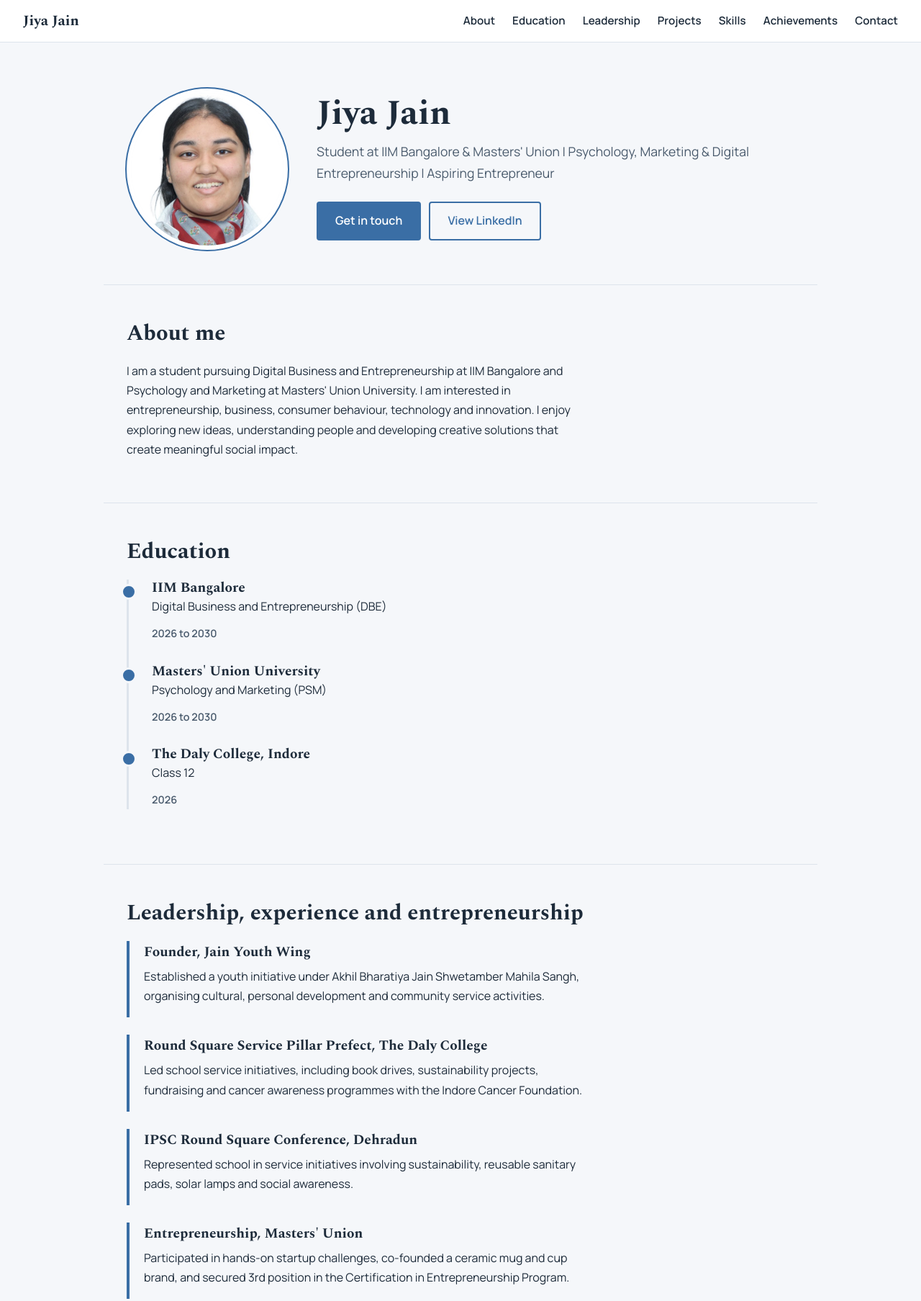
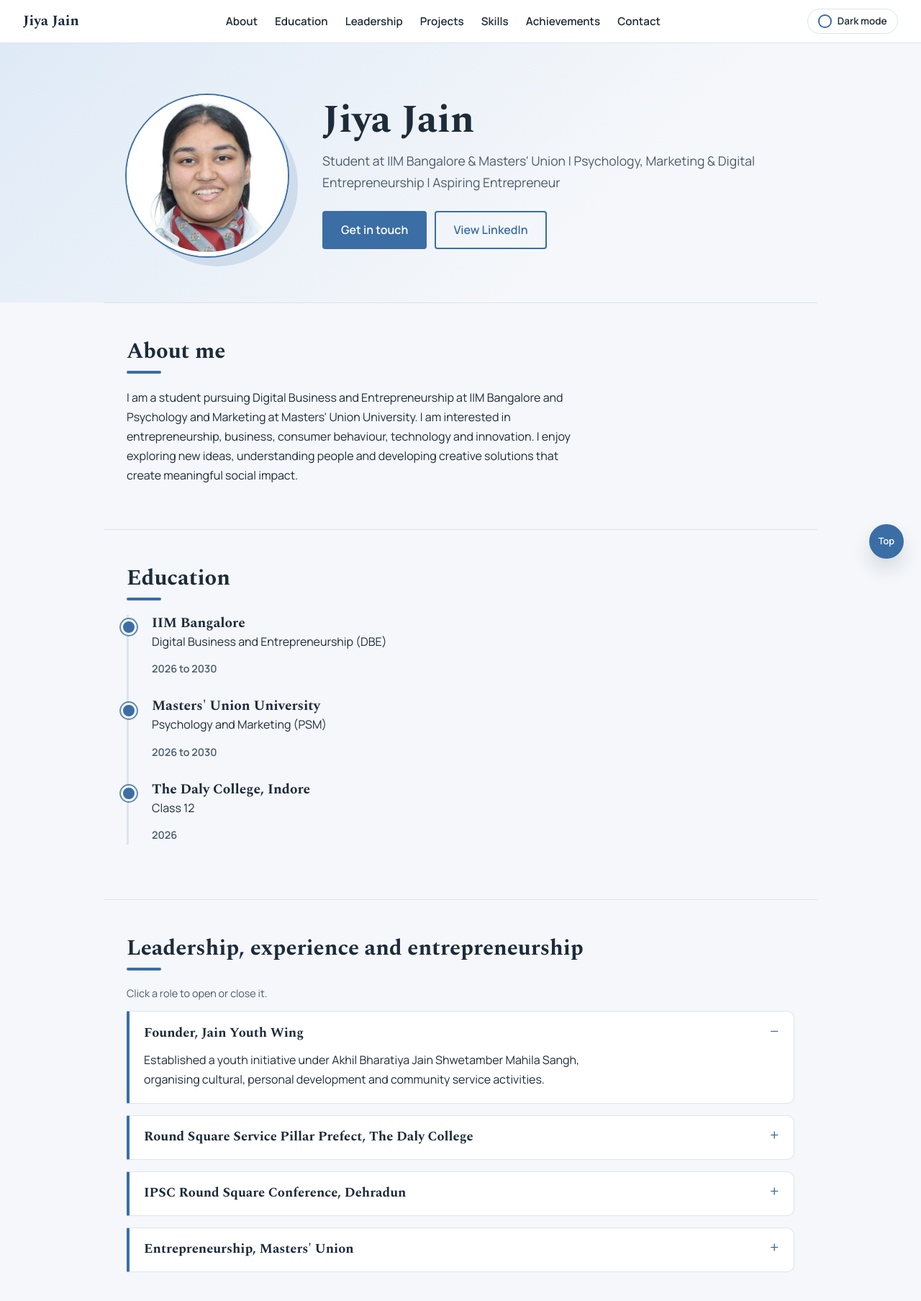
Before and after one commit to jiyajain-2804/resume-website, a plain HTML site: page index.html in a window 1280 px wide. Shown: the top 1807 px of the page at 72% size. Drawn offline with nearby package versions, Linux system fonts and the light colour scheme.

Commit message:
Add files via upload

```diff
--- a/index.html
+++ b/index.html
@@ -22,15 +22,19 @@
       <li><a href="#achievements">Achievements</a></li>
       <li><a href="#contact">Contact</a></li>
     </ul>
+    <input type="checkbox" id="theme" class="theme-input">
+    <label for="theme" class="theme-switch">Dark mode</label>
   </nav>
 
   <header id="top">
+    <div class="hero-inner">
     <img class="profile-photo" src="images/jiya.jpg" alt="Portrait of Jiya Jain">
     <div class="intro">
       <h1>Jiya Jain</h1>
       <p class="tagline">Student at IIM Bangalore &amp; Masters' Union | Psychology, Marketing &amp; Digital Entrepreneurship | Aspiring Entrepreneur</p>
       <a class="button" href="#contact">Get in touch</a>
       <a class="button outline" href="https://www.linkedin.com/in/jiya-jain-291147310">View LinkedIn</a>
+    </div>
     </div>
   </header>
 
@@ -70,26 +74,27 @@
 
     <section id="leadership">
       <h2>Leadership, experience and entrepreneurship</h2>
+      <p class="hint">Click a role to open or close it.</p>
 
-      <article class="role">
-        <h3>Founder, Jain Youth Wing</h3>
+      <details class="role" open>
+        <summary>Founder, Jain Youth Wing</summary>
         <p>Established a youth initiative under Akhil Bharatiya Jain Shwetamber Mahila Sangh, organising cultural, personal development and community service activities.</p>
-      </article>
+      </details>
 
-      <article class="role">
-        <h3>Round Square Service Pillar Prefect, The Daly College</h3>
+      <details class="role">
+        <summary>Round Square Service Pillar Prefect, The Daly College</summary>
         <p>Led school service initiatives, including book drives, sustainability projects, fundraising and cancer awareness programmes with the Indore Cancer Foundation.</p>
-      </article>
+      </details>
 
-      <article class="role">
-        <h3>IPSC Round Square Conference, Dehradun</h3>
+      <details class="role">
+        <summary>IPSC Round Square Conference, Dehradun</summary>
         <p>Represented school in service initiatives involving sustainability, reusable sanitary pads, solar lamps and social awareness.</p>
-      </article>
+      </details>
 
-      <article class="role">
-        <h3>Entrepreneurship, Masters' Union</h3>
+      <details class="role">
+        <summary>Entrepreneurship, Masters' Union</summary>
         <p>Participated in hands-on startup challenges, co-founded a ceramic mug and cup brand, and secured 3rd position in the Certification in Entrepreneurship Program.</p>
-      </article>
+      </details>
     </section>
 
     <section id="projects">
@@ -177,5 +182,7 @@
     <p>LinkedIn: <a href="https://www.linkedin.com/in/jiya-jain-291147310">linkedin.com/in/jiya-jain-291147310</a></p>
   </footer>
 
+  <a class="to-top" href="#top" aria-label="Back to top">Top</a>
+
 </body>
 </html>
--- a/styles.css
+++ b/styles.css
@@ -1,9 +1,39 @@
+/* ---------- Colour variables (custom properties) ---------- */
+:root {
+  --bg: #f5f7fa;
+  --ink: #1d2b3a;
+  --muted: #4a5b6d;
+  --card: #ffffff;
+  --line: #dde4ec;
+  --accent: #3a6ea5;
+  --on-accent: #ffffff;
+  --soft: #cfdcec;
+  --row: #f5f7fa;
+  --row-hover: #e8eef5;
+  --hero: linear-gradient(135deg, #dfeaf7 0%, #f5f7fa 65%);
+  --footer: #1d2b3a;
+  --shadow: 0 14px 26px rgba(29, 43, 58, 0.14);
+}
+
+/* Dark mode: the hidden checkbox in the nav bar switches these values */
+body:has(#theme:checked) {
+  --bg: #0f1a2a;
+  --ink: #e8eef5;
+  --muted: #a9b8c9;
+  --card: #17263a;
+  --line: #2a3b52;
+  --accent: #6fa3dc;
+  --on-accent: #0f1a2a;
+  --soft: #27405e;
+  --row: #13202f;
+  --row-hover: #1e3047;
+  --hero: linear-gradient(135deg, #1b3050 0%, #0f1a2a 65%);
+  --footer: #0a121e;
+  --shadow: 0 14px 26px rgba(0, 0, 0, 0.45);
+}
+
 /* ---------- Base: element selectors ---------- */
-/* Palette: slate ink #1d2b3a, soft blue accent #3a6ea5, cool off-white #f5f7fa, white #ffffff, mist #dde4ec */
-
-* {
-  box-sizing: border-box;
-}
+* { box-sizing: border-box; }
 
 html {
   scroll-behavior: smooth;
@@ -12,11 +42,12 @@ html {
 
 body {
   margin: 0;
-  background-color: #f5f7fa;
-  color: #1d2b3a;
+  background-color: var(--bg);
+  color: var(--ink);
   font-family: "Manrope", Arial, sans-serif;
   font-size: 1rem;
   line-height: 1.7;
+  transition: background-color 0.3s, color 0.3s;
 }
 
 h1, h2, h3 {
@@ -25,27 +56,26 @@ h1, h2, h3 {
   margin: 0 0 0.5rem;
 }
 
-h1 { font-size: 3rem; }
+h1 { font-size: 3.4rem; }
 h2 { font-size: 1.9rem; margin-bottom: 1.25rem; }
 h3 { font-size: 1.2rem; }
 
-p {
-  margin: 0 0 0.75rem;
-  max-width: 65ch;
+/* short accent bar under every section heading */
+h2::after {
+  content: "";
+  display: block;
+  width: 3rem;
+  height: 4px;
+  margin-top: 0.5rem;
+  background-color: var(--accent);
+  border-radius: 2px;
 }
 
-a {
-  color: #3a6ea5;
-}
+p { margin: 0 0 0.75rem; max-width: 65ch; }
 
-a:hover {
-  color: #1d2b3a;
-}
-
-a:focus-visible {
-  outline: 3px solid #3a6ea5;
-  outline-offset: 3px;
-}
+a { color: var(--accent); }
+a:hover { color: var(--ink); }
+a:focus-visible { outline: 3px solid var(--accent); outline-offset: 3px; }
 
 /* ---------- Navigation bar: ID + flexbox + position ---------- */
 #navbar {
@@ -56,17 +86,18 @@ a:focus-visible {
   flex-wrap: wrap;
   align-items: center;
   justify-content: space-between;
-  gap: 0.5rem 2rem;
+  gap: 0.5rem 1.5rem;
   padding: 0.75rem 2rem;
-  background-color: #ffffff;
-  border-bottom: 1px solid #dde4ec;
+  background-color: var(--card);
+  border-bottom: 1px solid var(--line);
+  transition: background-color 0.3s;
 }
 
 #navbar .brand {
   font-family: "Spectral", Georgia, serif;
   font-weight: 700;
   font-size: 1.25rem;
-  color: #1d2b3a;
+  color: var(--ink);
   text-decoration: none;
 }
 
@@ -80,28 +111,67 @@ a:focus-visible {
 }
 
 #navbar ul a {
-  color: #1d2b3a;
+  color: var(--ink);
   text-decoration: none;
   font-weight: 600;
   font-size: 0.95rem;
   padding: 0.25rem 0;
   border-bottom: 2px solid transparent;
+  transition: color 0.2s, border-color 0.2s;
 }
 
 #navbar ul a:hover {
-  color: #3a6ea5;
-  border-bottom-color: #3a6ea5;
+  color: var(--accent);
+  border-bottom-color: var(--accent);
 }
+
+/* dark mode switch (checkbox hidden, label acts as the button) */
+.theme-input {
+  position: absolute;
+  opacity: 0;
+  width: 1px;
+  height: 1px;
+}
+
+.theme-switch {
+  display: inline-flex;
+  align-items: center;
+  gap: 0.5rem;
+  padding: 0.3rem 0.9rem;
+  border: 1px solid var(--line);
+  border-radius: 999px;
+  font-size: 0.85rem;
+  font-weight: 600;
+  cursor: pointer;
+  transition: border-color 0.2s;
+}
+
+.theme-switch::before {
+  content: "";
+  width: 0.9rem;
+  height: 0.9rem;
+  border: 2px solid var(--accent);
+  border-radius: 50%;
+  transition: background-color 0.2s;
+}
+
+.theme-switch:hover { border-color: var(--accent); }
+.theme-input:checked + .theme-switch::before { background-color: var(--accent); }
+.theme-input:focus-visible + .theme-switch { outline: 3px solid var(--accent); outline-offset: 3px; }
 
 /* ---------- Header / hero ---------- */
 #top {
+  background: var(--hero);
+}
+
+.hero-inner {
   display: flex;
   flex-wrap: wrap;
   align-items: center;
-  gap: 2.5rem;
+  gap: 3rem;
   max-width: 62rem;
   margin: 0 auto;
-  padding: 4rem 2rem 3rem;
+  padding: 4.5rem 2rem 4rem;
 }
 
 .profile-photo {
@@ -109,8 +179,14 @@ a:focus-visible {
   height: 14rem;
   object-fit: cover;
   border-radius: 50%;
-  border: 6px solid #ffffff;
-  outline: 2px solid #3a6ea5;
+  border: 6px solid var(--card);
+  box-shadow: 0 0 0 2px var(--accent), 14px 14px 0 var(--soft);
+  transition: transform 0.35s;
+  animation: fade-up 0.8s ease both;
+}
+
+.profile-photo:hover {
+  transform: rotate(-4deg) scale(1.05);
 }
 
 .intro {
@@ -118,10 +194,20 @@ a:focus-visible {
   min-width: 18rem;
 }
 
+.intro > * { animation: fade-up 0.8s ease both; }
+.intro > :nth-child(2) { animation-delay: 0.15s; }
+.intro > :nth-child(3) { animation-delay: 0.3s; }
+.intro > :nth-child(4) { animation-delay: 0.4s; }
+
 .tagline {
   font-size: 1.1rem;
-  color: #4a5b6d;
+  color: var(--muted);
   margin-bottom: 1.5rem;
+}
+
+@keyframes fade-up {
+  from { opacity: 0; transform: translateY(24px); }
+  to { opacity: 1; transform: translateY(0); }
 }
 
 /* ---------- Buttons: class selectors + display ---------- */
@@ -129,28 +215,29 @@ a:focus-visible {
   display: inline-block;
   padding: 0.7rem 1.5rem;
   margin: 0 0.5rem 0.5rem 0;
-  background-color: #3a6ea5;
-  color: #ffffff;
-  border: 2px solid #3a6ea5;
+  background-color: var(--accent);
+  color: var(--on-accent);
+  border: 2px solid var(--accent);
   border-radius: 4px;
   font-weight: 600;
   text-decoration: none;
+  transition: transform 0.2s, box-shadow 0.2s;
 }
 
 .button:hover {
-  background-color: #1d2b3a;
-  border-color: #1d2b3a;
-  color: #ffffff;
+  color: var(--on-accent);
+  transform: translateY(-3px);
+  box-shadow: var(--shadow);
 }
 
 .button.outline {
   background-color: transparent;
-  color: #3a6ea5;
+  color: var(--accent);
 }
 
 .button.outline:hover {
-  background-color: #1d2b3a;
-  color: #ffffff;
+  background-color: var(--accent);
+  color: var(--on-accent);
 }
 
 /* ---------- Sections ---------- */
@@ -158,7 +245,12 @@ main section {
   max-width: 62rem;
   margin: 0 auto;
   padding: 3rem 2rem;
-  border-top: 1px solid #dde4ec;
+  border-top: 1px solid var(--line);
+}
+
+.hint {
+  color: var(--muted);
+  font-size: 0.9rem;
 }
 
 /* ---------- Education timeline: position + pseudo-element ---------- */
@@ -167,7 +259,7 @@ main section {
   margin: 0;
   padding: 0 0 0 2rem;
   list-style: none;
-  border-left: 3px solid #dde4ec;
+  border-left: 3px solid var(--line);
 }
 
 .timeline li {
@@ -182,27 +274,65 @@ main section {
   top: 0.4rem;
   width: 1rem;
   height: 1rem;
-  background-color: #3a6ea5;
-  border: 3px solid #f5f7fa;
+  background-color: var(--accent);
+  border: 3px solid var(--bg);
   border-radius: 50%;
+  animation: pulse 2.4s ease-out infinite;
 }
 
-.timeline h3 {
-  margin-bottom: 0;
+@keyframes pulse {
+  0% { box-shadow: 0 0 0 0 var(--accent); }
+  70% { box-shadow: 0 0 0 10px transparent; }
+  100% { box-shadow: 0 0 0 0 transparent; }
 }
 
+.timeline h3 { margin-bottom: 0; }
+
 .years {
-  color: #4a5b6d;
+  color: var(--muted);
   font-weight: 600;
   font-size: 0.9rem;
 }
 
-/* ---------- Leadership roles ---------- */
+/* ---------- Leadership roles: expandable (details / summary) ---------- */
 .role {
-  padding: 0.25rem 0 0.25rem 1.25rem;
-  margin-bottom: 1.5rem;
-  border-left: 4px solid #3a6ea5;
+  margin-bottom: 1rem;
+  padding: 0.9rem 1.25rem;
+  background-color: var(--card);
+  border: 1px solid var(--line);
+  border-left: 4px solid var(--accent);
+  border-radius: 2px 10px 10px 2px;
+  transition: box-shadow 0.25s, transform 0.25s;
 }
+
+.role:hover {
+  transform: translateX(6px);
+  box-shadow: var(--shadow);
+}
+
+.role summary {
+  display: flex;
+  justify-content: space-between;
+  gap: 1rem;
+  font-family: "Spectral", Georgia, serif;
+  font-weight: 700;
+  font-size: 1.15rem;
+  cursor: pointer;
+  list-style: none;
+}
+
+.role summary::-webkit-details-marker { display: none; }
+
+.role summary::after {
+  content: "+";
+  color: var(--accent);
+  font-size: 1.5rem;
+  line-height: 1;
+}
+
+.role[open] summary::after { content: "\2212"; }
+.role[open] summary { margin-bottom: 0.5rem; }
+.role p { margin-bottom: 0.25rem; }
 
 /* ---------- Project cards: flexbox + box model ---------- */
 .card-row {
@@ -215,19 +345,21 @@ main section {
   flex: 1;
   min-width: 16rem;
   padding: 1.5rem;
-  background-color: #ffffff;
-  border: 1px solid #dde4ec;
-  border-top: 5px solid #3a6ea5;
+  background-color: var(--card);
+  border: 1px solid var(--line);
+  border-top: 5px solid var(--accent);
   border-radius: 2px 2px 14px 2px;
+  transition: transform 0.3s, box-shadow 0.3s;
 }
 
 .card:hover {
-  border-color: #3a6ea5;
+  transform: translateY(-8px);
+  box-shadow: var(--shadow);
 }
 
 .tools {
   font-size: 0.9rem;
-  color: #4a5b6d;
+  color: var(--muted);
 }
 
 /* ---------- Skills as tags: inline-block ---------- */
@@ -241,46 +373,55 @@ main section {
   display: inline-block;
   margin: 0 0.5rem 0.6rem 0;
   padding: 0.4rem 1rem;
-  background-color: #ffffff;
-  border: 1px solid #3a6ea5;
+  background-color: var(--card);
+  border: 1px solid var(--accent);
   border-radius: 999px;
   font-size: 0.95rem;
+  cursor: default;
+  transition: background-color 0.2s, color 0.2s, transform 0.2s;
+}
+
+.tags li:hover {
+  background-color: var(--accent);
+  color: var(--on-accent);
+  transform: translateY(-3px) rotate(-2deg);
 }
 
 /* ---------- Achievements table ---------- */
 table {
   width: 100%;
   border-collapse: collapse;
-  background-color: #ffffff;
+  background-color: var(--card);
 }
 
 th, td {
   padding: 0.75rem 1rem;
   text-align: left;
-  border-bottom: 1px solid #dde4ec;
+  border-bottom: 1px solid var(--line);
 }
 
 th {
-  background-color: #1d2b3a;
+  background-color: var(--footer);
   color: #ffffff;
   font-weight: 600;
 }
 
-tbody tr:nth-child(even) {
-  background-color: #f5f7fa;
-}
-
-tbody tr:hover {
-  background-color: #e8eef5;
-}
+tbody tr:nth-child(even) { background-color: var(--row); }
+tbody tr { transition: background-color 0.2s; }
+tbody tr:hover { background-color: var(--row-hover); }
 
 /* ---------- Footer / contact: ID selector ---------- */
 #contact {
   margin-top: 2rem;
   padding: 3rem 2rem;
-  background-color: #1d2b3a;
+  background-color: var(--footer);
   color: #ffffff;
   text-align: center;
+}
+
+#contact h2::after {
+  margin-left: auto;
+  margin-right: auto;
 }
 
 #contact p {
@@ -288,10 +429,38 @@ tbody tr:hover {
   margin-right: auto;
 }
 
-#contact a {
-  color: #a9c7e8;
+#contact a { color: #a9c7e8; }
+#contact a:hover { color: #ffffff; }
+
+/* ---------- Back-to-top button: fixed position ---------- */
+.to-top {
+  position: fixed;
+  right: 1.5rem;
+  bottom: 1.5rem;
+  display: flex;
+  align-items: center;
+  justify-content: center;
+  width: 3rem;
+  height: 3rem;
+  background-color: var(--accent);
+  color: var(--on-accent);
+  border-radius: 50%;
+  font-size: 0.8rem;
+  font-weight: 700;
+  text-decoration: none;
+  box-shadow: var(--shadow);
+  transition: transform 0.2s;
 }
 
-#contact a:hover {
-  color: #ffffff;
+.to-top:hover {
+  color: var(--on-accent);
+  transform: translateY(-4px);
 }
+
+/* people who prefer less motion get no animations */
+@media (prefers-reduced-motion: reduce) {
+  * {
+    animation: none !important;
+    transition: none !important;
+  }
+}
```
